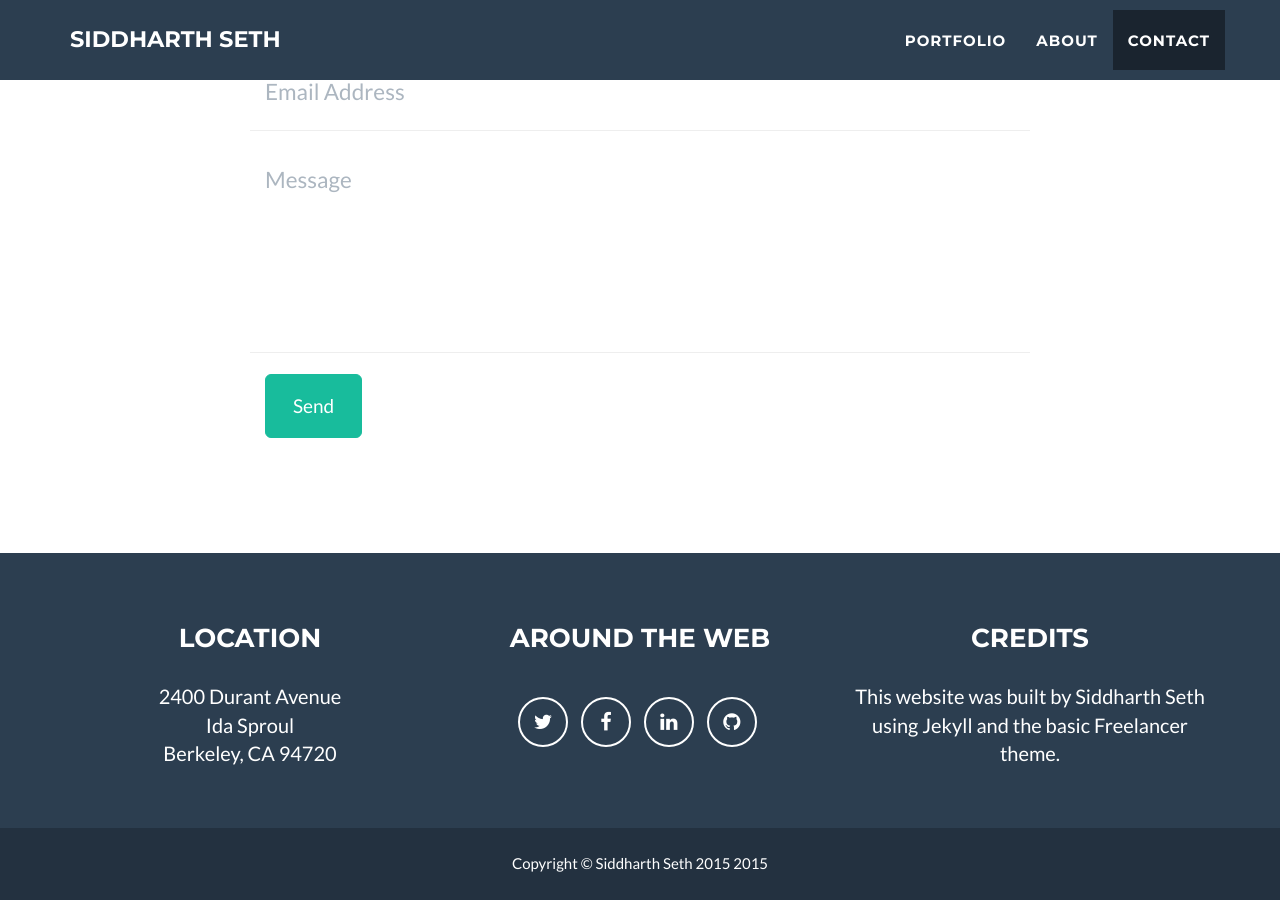
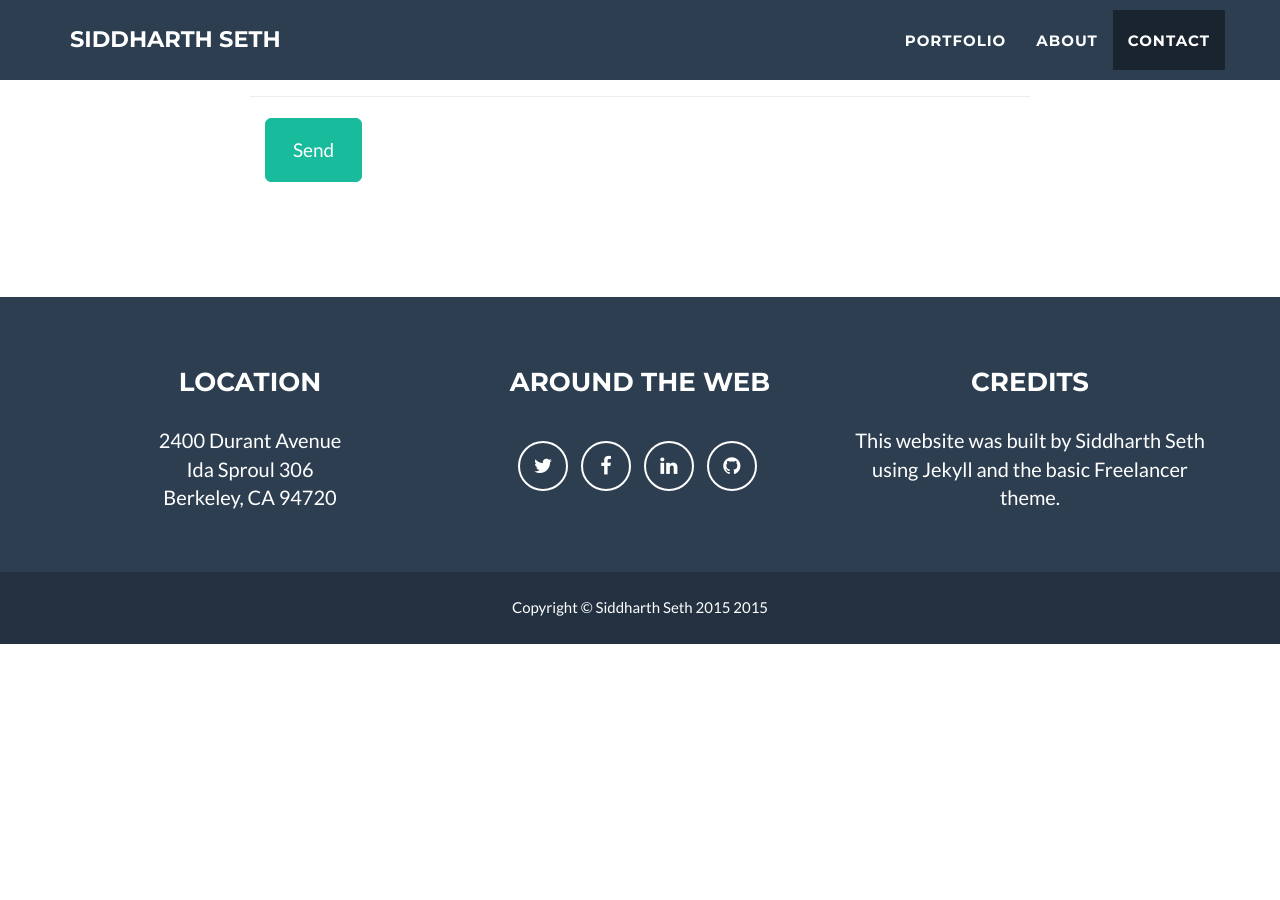
Before and after one commit to siddharthseth/siddharthseth.github.io, a Jekyll site: the page built from index.html, in a window 1280 px wide and 900 px high, scrolled down 2485 px. Built offline with Jekyll 4.4.1, drawn with Linux system fonts in a browser that asks for light colours; after the commit the page ends 3129 px from its top, so only the background shows below that.

```diff
--- a/_config.yml
+++ b/_config.yml
@@ -34,7 +34,7 @@ social:
 # Postal address (add as many lines as necessary)
 address:
   - line: 2400 Durant Avenue
-  - line: Ida Sproul #306
+  - line: Ida Sproul 306
   - line: Berkeley, CA 94720
 
 # Credits content
```
Also changed, not shown: img/profile.png (deleted), 3 other files.
